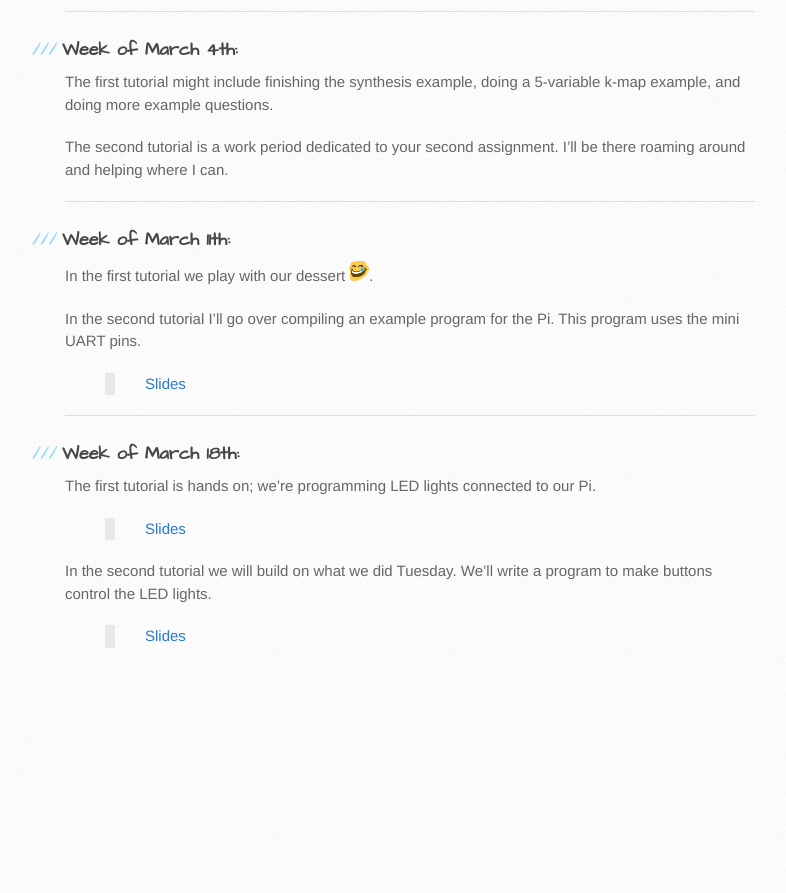
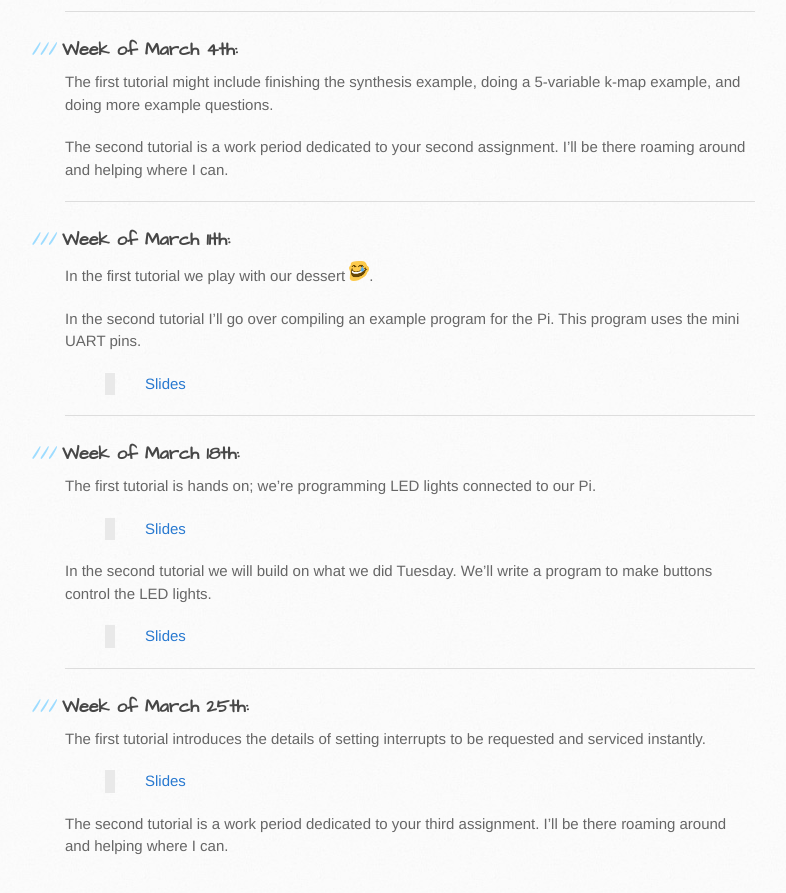
Before and after one commit to philstutorials/philstutorials.github.io, a Jekyll site: the page built from CPSC359W.md, in a window 1280 px wide and 900 px high, scrolled down 3623 px. Shown: the top 893 px of the window, without its empty margins (105-891 px from the left). Built offline with Jekyll 4.4.1, drawn with Linux system fonts in a browser that asks for light colours; our own code applies the rules of GitHub Pages for plain Markdown files; before the commit the page ends 4313 px from its top, so only the background shows below that.

Commit message:
Update CPSC359W.md

```diff
--- a/CPSC359W.md
+++ b/CPSC359W.md
@@ -116,3 +116,11 @@ The first tutorial is hands on; we're programming LED lights connected to our Pi
 
 In the second tutorial we will build on what we did Tuesday. We'll write a program to make buttons control the LED lights.
 > [Slides](https://slides.com/pathomas/gpio-programming-button)
+
+----
+
+### Week of March 25th:
+The first tutorial introduces the details of setting interrupts to be requested and serviced instantly.
+> [Slides](https://slides.com/pathomas/gpio-programming-interrupts)
+
+The second tutorial is a work period dedicated to your third assignment. I'll be there roaming around and helping where I can.
```
